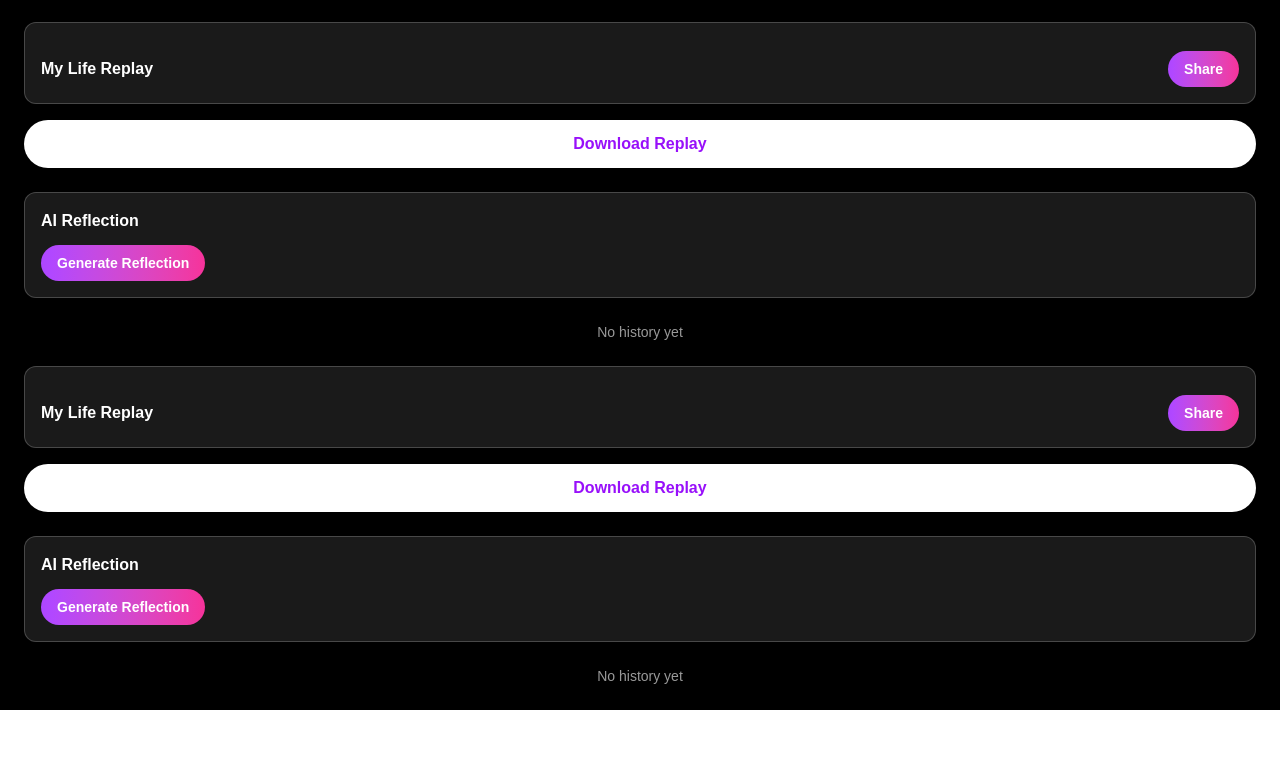
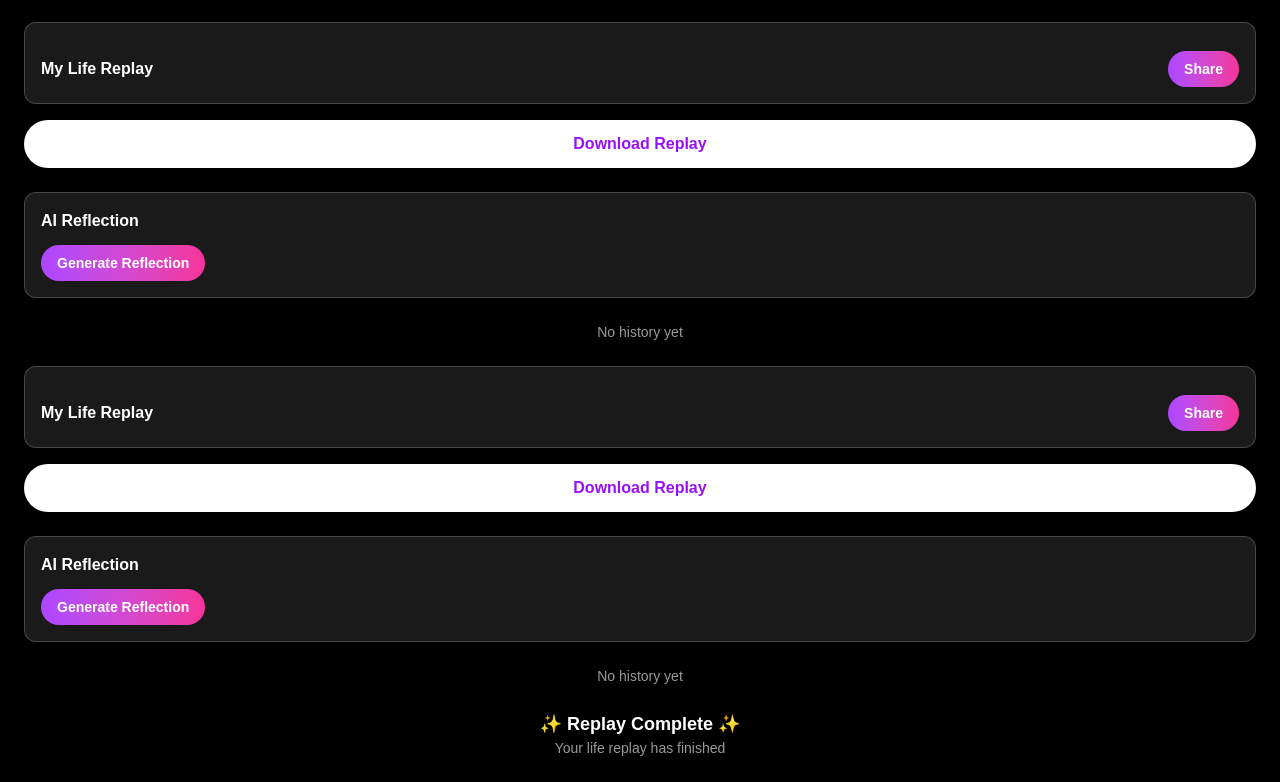
Before and after one commit to ashokaurovindomohanty-hub/ai-life-replay, a Next.js app: page /replay in a window 1280 px wide. Shown: the part 2074-2856 px from the top of the page. Before the commit the page ends 2784 px from the top, so only its background shows below. Built offline with nearby package versions, Linux system fonts and the light colour scheme.

Commit message:
add replay complete

```diff
--- a/app/replay/page.tsx
+++ b/app/replay/page.tsx
@@ -1,4 +1,5 @@
 "use client";
+import ReplayComplete from "@/src/components/ReplayComplete";
 import ReplayFade from "@/src/components/ReplayFade";
 import ReplayHistory from "@/src/components/ReplayHistory";
 import AIReflection from "@/src/components/AIReflection";
@@ -51,6 +52,7 @@ export default function Replay(){
   <DownloadReplay />
   <AIReflection memory={typeof memory === 'string' ? memory : ""} />
   <ReplayHistory />
+<ReplayComplete />
 </ReplayFade>
   </main>
  )
--- /dev/null
+++ b/src/components/ReplayComplete.tsx
@@ -0,0 +1,9 @@
+"use client";
+export default function ReplayComplete(){
+  return (
+    <div className="mt-6 text-center animate-in zoom-in duration-500">
+      <p className="text-white font-bold text-lg">✨ Replay Complete ✨</p>
+      <p className="text-white/60 text-sm">Your life replay has finished</p>
+    </div>
+  )
+}
```
